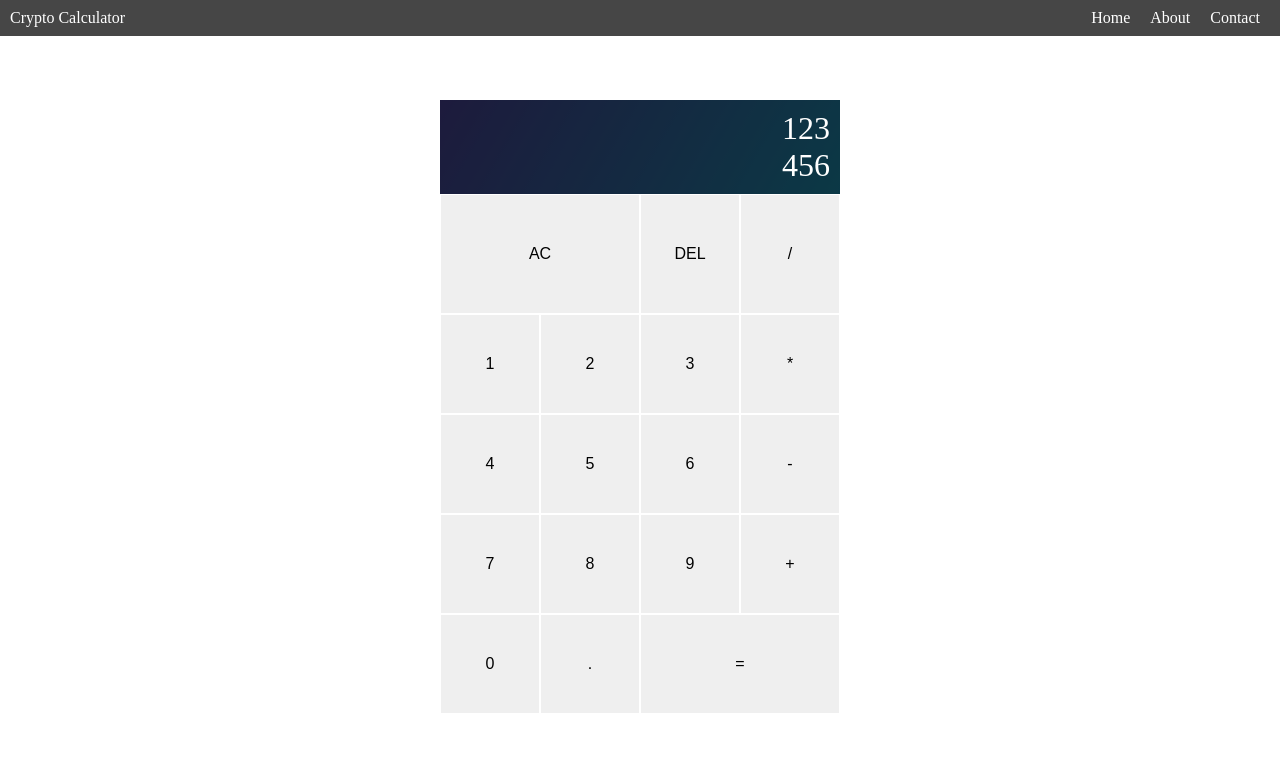
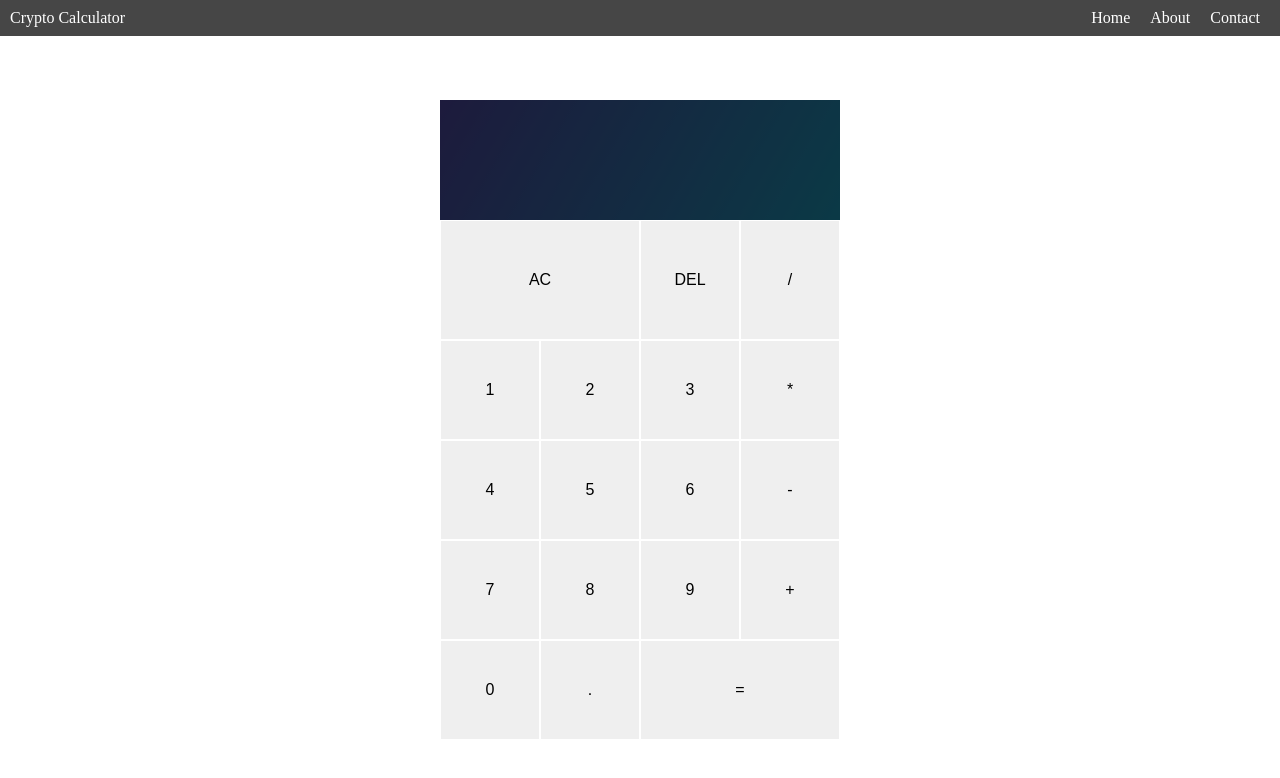
Before and after one commit to sasidharan98/react_calc, a React (Create React App) app: page / in a window 1280 px wide. Shown: the top 778 px of the page. Built offline with nearby package versions, Linux system fonts and the light colour scheme.

Commit message:
2 files modified

```diff
--- a/Components/Calculator.js
+++ b/Components/Calculator.js
@@ -1,16 +1,56 @@
-import React from 'react';
+import React, { useState } from 'react';
 import '../Stylesheets/Calculator.css';
 import '../src/style.css';
 const Calculator = () => {
-
+  let [currElement, setcurrElement] = useState('');
+  let [prevElement, setprevElement] = useState('');
+  const Handler = event => {
+    const values = event.target;
+    console.log(values.className);
+    if (values.className === 'number') {
+      setcurrElement((currElement += values.innerHTML.toString()));
+    }
+    if (values.className === 'operand') {
+      setprevElement((prevElement += currElement));
+      chooseOperation(values.innerHTML);
+    }
+    if (values.innerHTML === '=') {
+      compute(values);
+    }
+    if (values.innerHTML === 'AC') {
+      clear();
+    }
+  };
+  const chooseOperation = operand => {
+    if (currElement === '') return;
+    if (prevElement != '') {
+      compute(operand);
+    }
+  };
+  const compute = operand => {
+    let computation;
+    const prevValue = parseFloat(prevElement);
+    const currValue = parseFloat(currElement);
+    if (isNaN(prevValue) || isNaN(currValue)) return;
+    switch (operand) {
+      case '*':
+        computation = prevValue * currValue;
+        break;
+    }
+    setcurrElement((currElement = computation));
+  };
+  const clear = () => {
+    setprevElement((prevElement = ''));
+    setcurrElement((currElement = ''));
+  };
   return (
     <>
       <div className="calculator-body">
         <div className="output">
-          <div className="previousOperationText" >123</div>
-          <div className="currentOperationText" >456</div>
+          <div className="previousOperationText">{prevElement}</div>
+          <div className="currentOperationText">{currElement}</div>
         </div>
-        <div className="operators">
+        <div className="operators" onClick={Handler}>
           <button className="allClear span-two">AC</button>
           <button className="delete">DEL</button>
           <button className="operand">/</button>
--- a/Stylesheets/Calculator.css
+++ b/Stylesheets/Calculator.css
@@ -1,5 +1,6 @@
 .calculator-body > .operators {
   display: grid;
+  min-height: 50vh;
   grid-template-columns: repeat(4, 100px);
   grid-template-rows: minmax(120px, auto) repeat(5, 100px);
 }
@@ -18,6 +19,7 @@
   display: flex;
   flex-direction: column;
   align-items: flex-end;
+  min-height: 100px;
   justify-content: space-around;
   padding: 10px;
   word-wrap: break-word;
```
